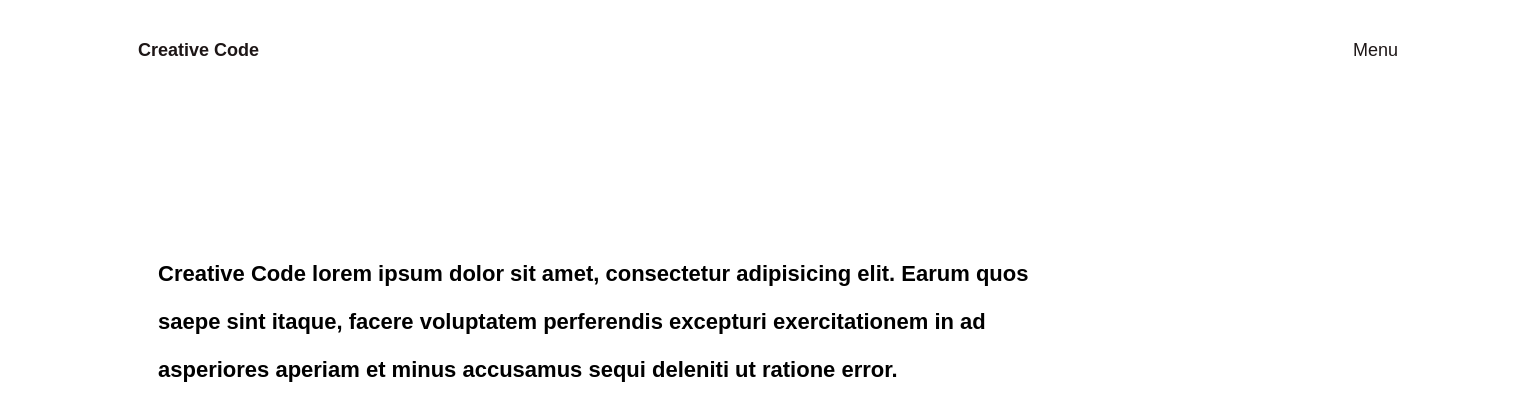
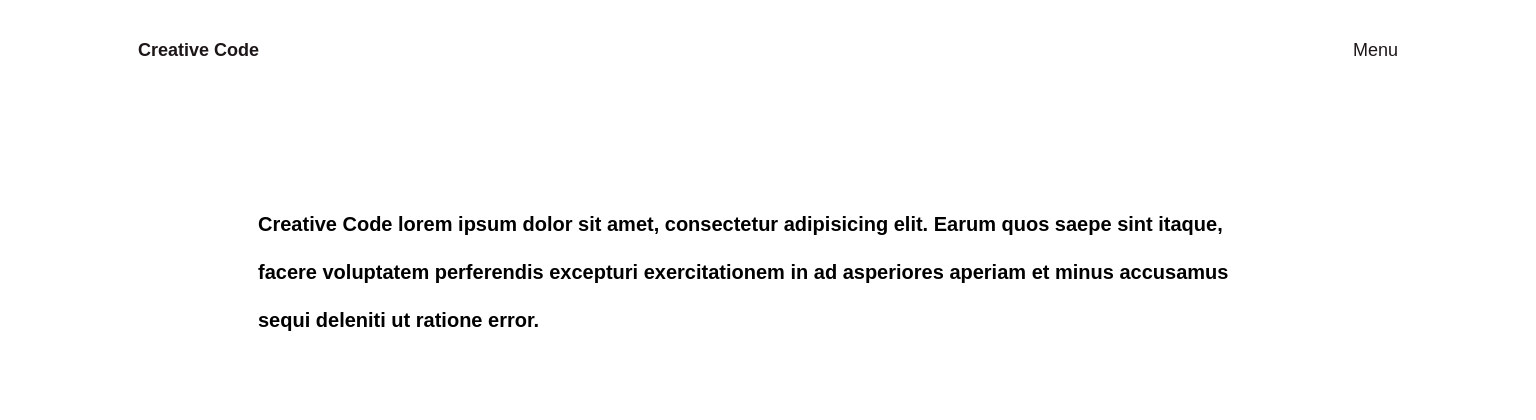
Before and after one commit to Versatiledd/react-shop, a React (Create React App) app: page / in a window 1536 px wide. Shown: the top 420 px of the page. Built offline with nearby package versions, Linux system fonts and the light colour scheme.

Commit message:
finished menu

```diff
--- a/src/App.css
+++ b/src/App.css
@@ -371,6 +371,12 @@ header .container,
   .wrapper .menu-links {
     top: 70px;
   }
+  .home h4 {
+    line-height: 48px;
+    font-size: 14px;
+    padding: 0;
+    margin: 0;
+  }
   .menu-links ul li {
     width: 240px;
     height: 40px;
@@ -459,6 +465,10 @@ header .container,
   .menu-links .location {
     font-size: 24px;
   }
+  .home h4 {
+    padding: 50px 100px;
+    font-size: 17px;
+  }
 }
 
 @media (min-width: 1366px) and (orientation: landscape) {
@@ -469,4 +479,8 @@ header .container,
   .menu-links nav ul {
     top: 180px;
   }
+  .home h4 {
+    padding: 100px 100px;
+    font-size: 20px;
+  }
 }
```
